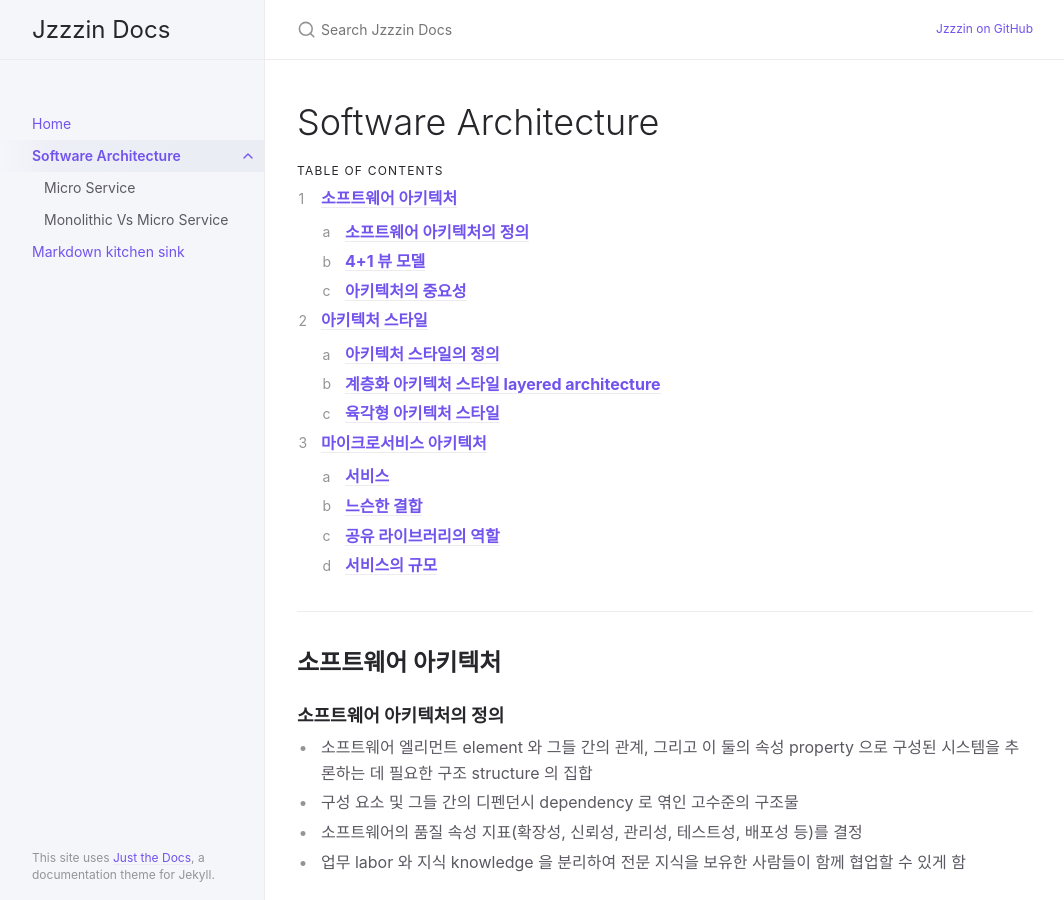
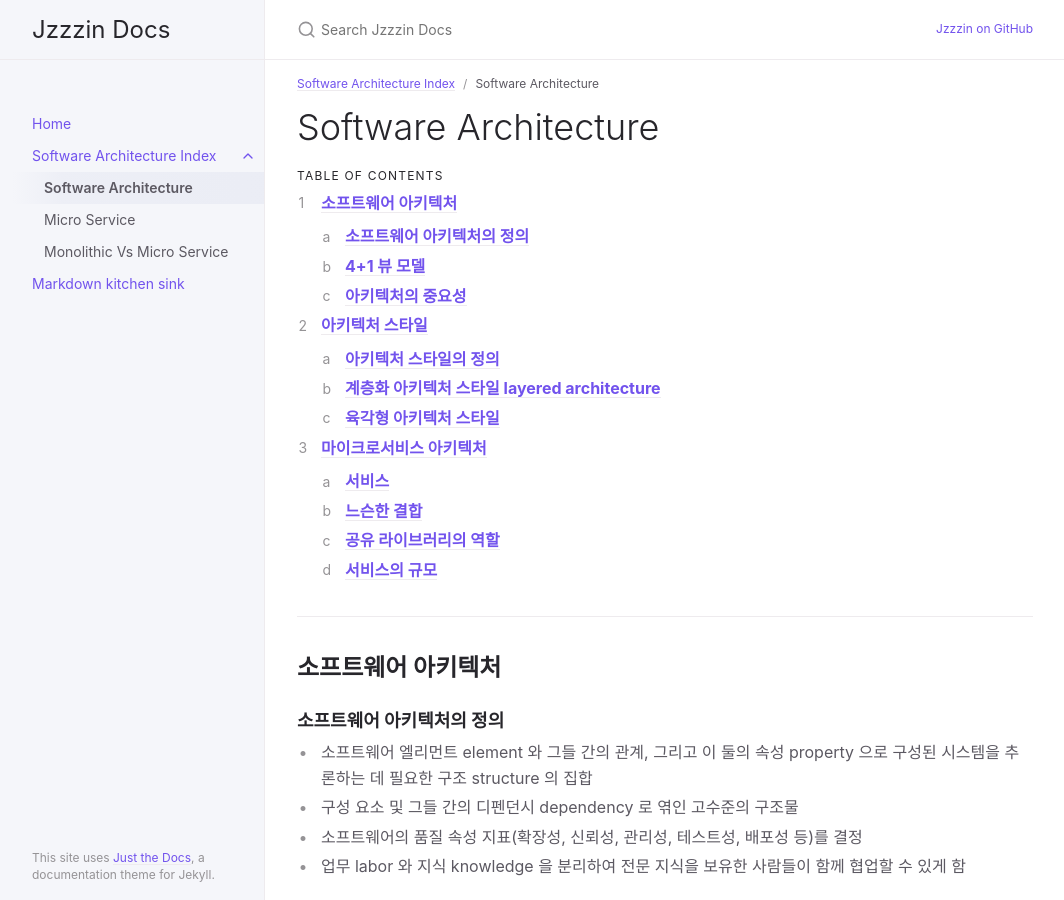
Before and after one commit to Jzzzin/Jzzzin.github.io, a Jekyll site: the page built from docs/software-architecture/software-architecture.md, in a window 1280 px wide and 900 px high. Shown: the whole window, without its empty margins (107-1171 px from the left). Built offline with Jekyll 4.4.1, drawn with Linux system fonts in a browser that asks for light colours; some of the changed text lies outside the part shown.

Commit message:
Add Index Page

```diff
--- a/docs/software-architecture/microservice.md
+++ b/docs/software-architecture/microservice.md
@@ -1,8 +1,8 @@
 ---
 layout: default
 title: Micro Service
-parent: Software Architecture
-nav_order: 1
+parent: Software Architecture Index
+nav_order: 2
 ---
 
 # Micro Service
--- a/docs/software-architecture/monolithic-microservice.md
+++ b/docs/software-architecture/monolithic-microservice.md
@@ -1,8 +1,8 @@
 ---
 layout: default
 title: Monolithic Vs Micro Service
-parent: Software Architecture
-nav_order: 2
+parent: Software Architecture Index
+nav_order: 3
 ---
 
 # Monolithic Vs Micro Service
--- /dev/null
+++ b/docs/software-architecture/software-architecture-index.md
@@ -0,0 +1,7 @@
+---
+layout: default
+title: Software Architecture Index
+nav_order: 2
+has_children: true
+permalink: /docs/software-architecture
+---
--- a/docs/software-architecture/software-architecture.md
+++ b/docs/software-architecture/software-architecture.md
@@ -1,9 +1,8 @@
 ---
 layout: default
 title: Software Architecture
-nav_order: 2
-has_children: true
-permalink: /docs/software-architecture
+parent: Software Architecture Index
+nav_order: 1
 ---
 
 # Software Architecture
```
